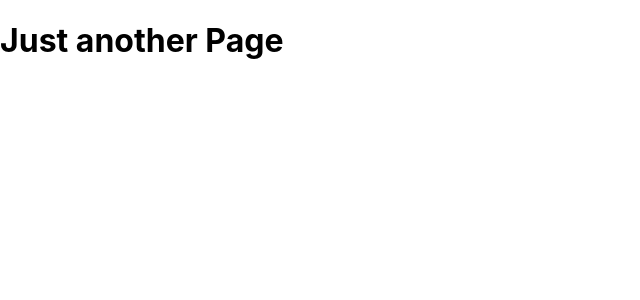
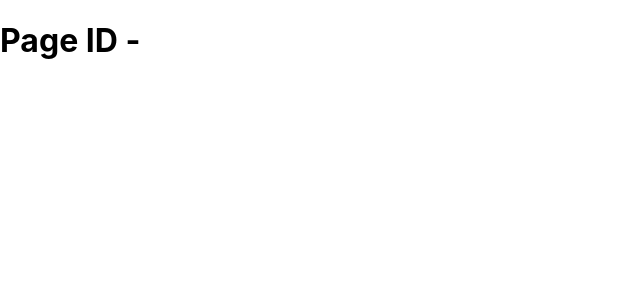
Before and after one commit to Priyanshu360-cpu/Locator-ReactServer, a React (Create React App) app: page /mapview in a window 1280 px wide. Shown: the top 300 px of the page, without its empty margins (0-640 px from the left). Built offline with nearby package versions, Linux system fonts and the light colour scheme.

Commit message:
Checker added

```diff
--- a/src/contact.js
+++ b/src/contact.js
@@ -4,7 +4,7 @@ import React from 'react';
 const Contact = () => {
   return (
     <div>
-      <h1>Just another Page</h1>
+      <h1>Page ID - {window.location.href.split("id=")[1]}</h1>
     </div>
   );
 };
```
